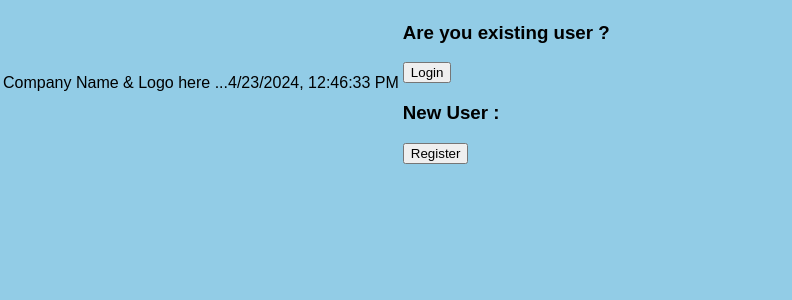
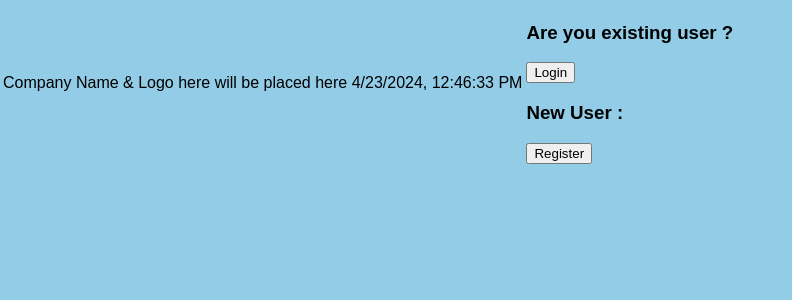
Before and after one commit to jpkraju/ReactReduxNode, a React (Create React App) app: page / in a window 1280 px wide. Shown: the top 300 px of the page, without its empty margins (0-792 px from the left). Built offline with nearby package versions, Linux system fonts and the light colour scheme.

Commit message:
Removed unused files

```diff
--- a/src/App.js
+++ b/src/App.js
@@ -1,7 +1,5 @@
 import "./App.css";
 import LoginRegistration from "./Login/login_registration";
-import LoginSignup from "./Components/LoginSignup/LoginSignup";
-// import SignUp from "./Teja/SignUp";
 
 function App() {
   return (
@@ -9,7 +7,7 @@ function App() {
       <table className="table_sytle">
         <tr>
           <td>
-            Company Name & Logo here ...{new Date().toLocaleString() + ""}
+            Company Name & Logo here will be placed here {new Date().toLocaleString() + ""}
           </td>
           <td>
             <LoginRegistration />
```
